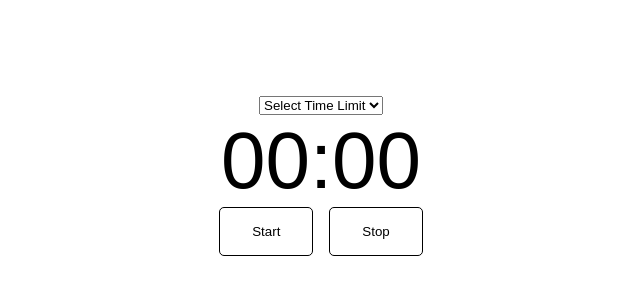
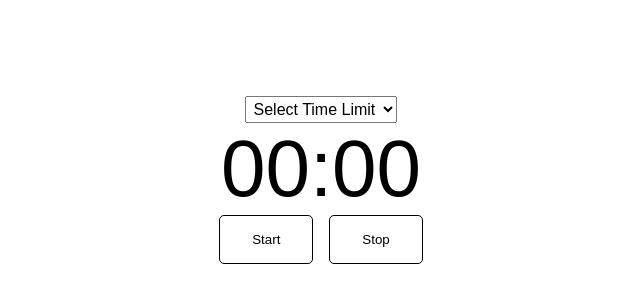
Before and after one commit to andyb2/study-timer, a React (Create React App) app: page / in a window 1280 px wide. Shown: the top 302 px of the page, without its empty margins (319-959 px from the left). Built offline with nearby package versions, Linux system fonts and the light colour scheme.

Commit message:
select class styling

```diff
--- a/src/components/time-limit/time-limit.module.css
+++ b/src/components/time-limit/time-limit.module.css
@@ -0,0 +1,4 @@
+.select {
+  font-size: 16px;
+  padding: 0.2rem;
+}
```
